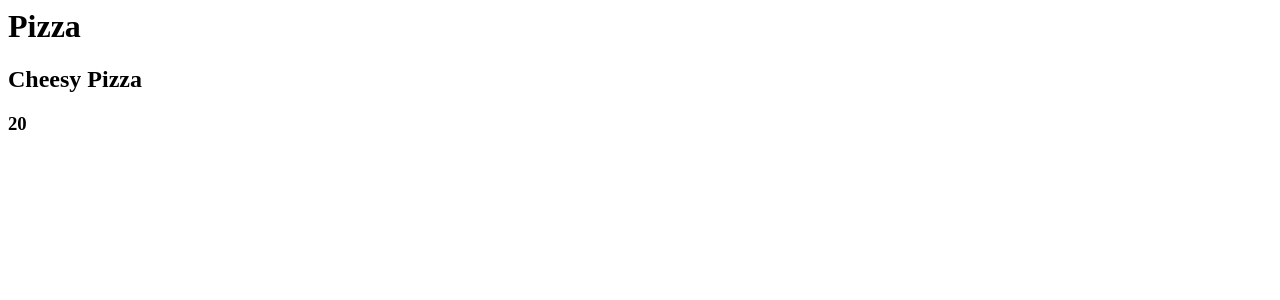
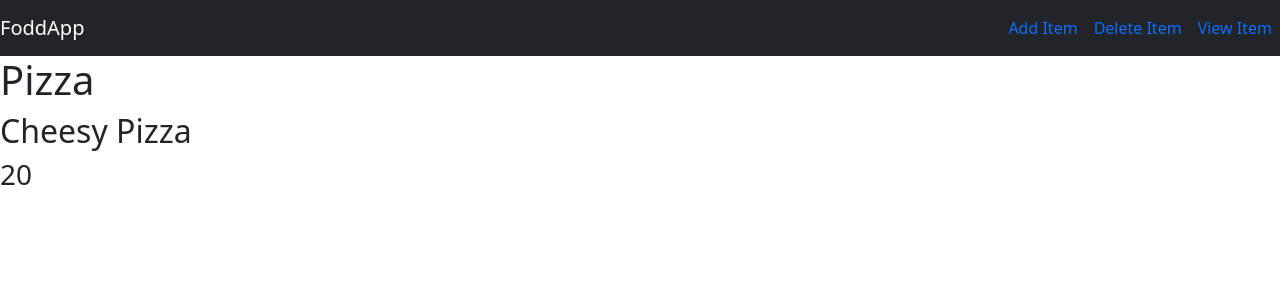
Before and after one commit to aloeleaf/mysite-DjangoMasterclass, a Django app: page /food/1/ in a window 1280 px wide. Shown: the top 300 px of the page. Run offline with Django 5.2, Linux system fonts and the light colour scheme; data comes from the database, SQL or seed files in the repository; both versions use the stored data as it was after the commit.

Commit message:
third commit

```diff
--- a/mysite/food/models.py
+++ b/mysite/food/models.py
@@ -11,3 +11,4 @@
     item_name = models.CharField(max_length=200)
     item_desc = models.CharField(max_length=200)
     item_price = models.IntegerField()
+    item_image = models.CharField(max_length=500, default="https://www.thefuzzyduck.co.uk/wp-content/uploads/2024/05/image-coming-soon-placeholder-01-660x660.png")
--- /dev/null
+++ b/mysite/food/static/food/style.css
@@ -0,0 +1,3 @@
+body{
+    background-color:lightyellow
+}
--- /dev/null
+++ b/mysite/food/templates/food/base.html
@@ -0,0 +1,22 @@
+{% load static %}
+<!DOCTYPE html>
+<html lang="en">
+<head>
+    <link rel="stylesheet" href="{% static 'food/style.css' %}">
+    <link href="https://cdn.jsdelivr.net/npm/bootstrap@5.3.6/dist/css/bootstrap.min.css" rel="stylesheet" integrity="sha384-4Q6Gf2aSP4eDXB8Miphtr37CMZZQ5oXLH2yaXMJ2w8e2ZtHTl7GptT4jmndRuHDT" crossorigin="anonymous">
+    <script src="https://cdn.jsdelivr.net/npm/bootstrap@5.3.6/dist/js/bootstrap.bundle.min.js" integrity="sha384-j1CDi7MgGQ12Z7Qab0qlWQ/Qqz24Gc6BM0thvEMVjHnfYGF0rmFCozFSxQBxwHKO" crossorigin="anonymous"></script>
+    <title>Document</title>
+</head>
+<body>
+    <nav class="navbar navbar-dark bg-dark">
+        <a href="#" class="navbar-brand">FoddApp</a>
+        <div class="navbar">
+            <a class="nav-item nav-link link-light active text-primary px-2" href="#">Add Item</a>
+            <a class="nav-item nav-link link-light active text-primary px-2" href="#">Delete Item</a>
+            <a class="nav-item nav-link link-light active text-primary px-2" href="#">View Item</a>
+        </div>
+    </nav>
+    {% block body %}
+    {% endblock %}
+</body>
+</html>
--- a/mysite/food/templates/food/detail.html
+++ b/mysite/food/templates/food/detail.html
@@ -1,3 +1,7 @@
-<h1>{{item.item_name}}</h1>
-<h2>{{item.item_desc}}</h2>
-<h3>{{item.item_price}}</h3>
+{% extends 'food/base.html' %}
+
+{% block body %}
+    <h1>{{item.item_name}}</h1>
+    <h2>{{item.item_desc}}</h2>
+    <h3>{{item.item_price}}</h3>
+{% endblock %}
--- a/mysite/food/urls.py
+++ b/mysite/food/urls.py
@@ -18,6 +18,8 @@
 from . import views
 from django.urls import path
 
+app_name = 'food'
+
 urlpatterns = [
     #/food/
     path('', views.index, name='index'),
```
Also changed, not shown: mysite/food/templates/food/index.html (+37 -7 lines), mysite/db.sqlite3, mysite/food/migrations/0002_item_item_image.py (added), mysite/food/static/info.txt (added), mysite/food/templates/info.txt (added).
